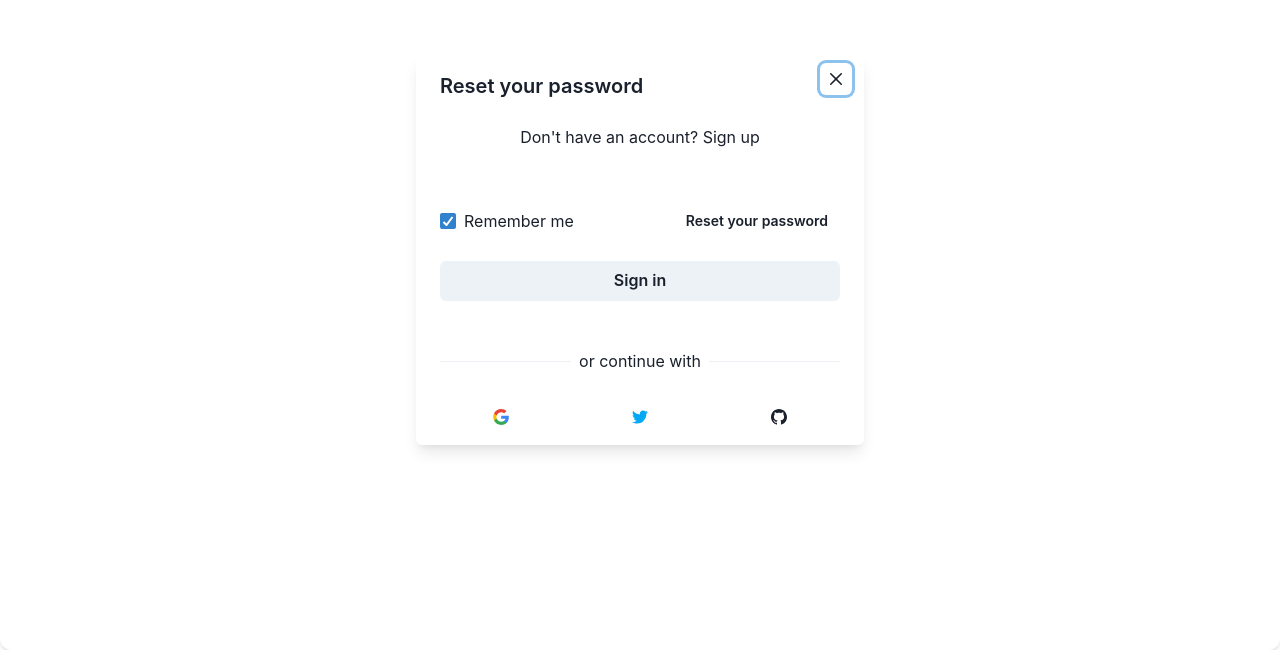
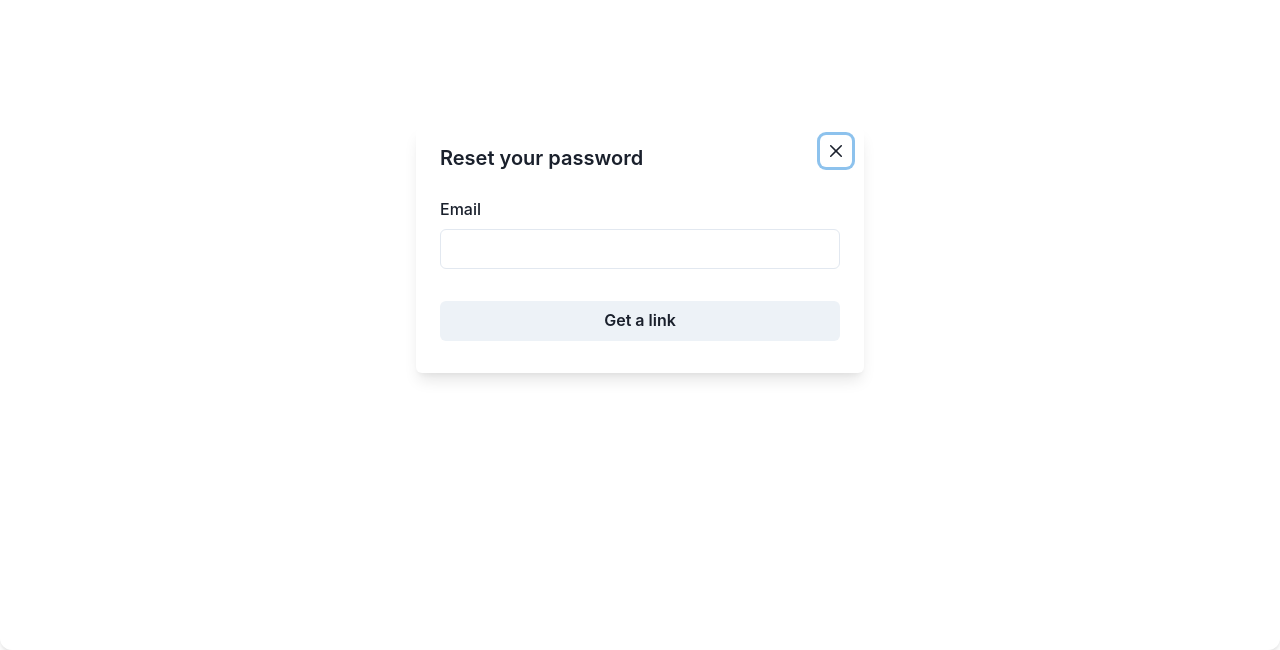
Before and after one commit to magaNasib/RedLife, a React (Create React App) app: page /forgotpassword in a window 1280 px wide. Shown: the part 150-800 px from the top of the page. Built offline with nearby package versions, Linux system fonts and the light colour scheme.

Commit message:
icons changed

```diff
--- a/src/pages/auth/ForgotPassword.tsx
+++ b/src/pages/auth/ForgotPassword.tsx
@@ -1,84 +1,114 @@
-import { Button } from "@chakra-ui/button"
-import { Checkbox } from "@chakra-ui/checkbox"
-import { FormControl, FormLabel, FormErrorMessage } from "@chakra-ui/form-control"
-import { Input } from "@chakra-ui/input"
-import { Stack, Heading, HStack, Divider, Link, Box } from "@chakra-ui/layout"
-import { Modal, ModalOverlay, ModalContent, ModalHeader, ModalCloseButton, ModalBody } from "@chakra-ui/modal"
-import { Text } from "@chakra-ui/layout"
-import { FormProvider, Controller, useForm } from "react-hook-form"
-import { OAuthButtonGroup } from "./components/OAuthButtonGroup"
-import { PasswordField } from "./components/PasswordField"
-import { useNavigate } from "react-router"
-import { useState } from "react"
+import React, { useState } from "react";
+import { useForm, FormProvider, SubmitHandler, Controller } from "react-hook-form";
+import {
+  Modal,
+  ModalOverlay,
+  ModalContent,
+  ModalHeader,
+  ModalCloseButton,
+  ModalBody,
+  Stack,
+  Text,
+  Link,
+  FormControl,
+  FormLabel,
+  Input,
+  FormErrorMessage,
+  Checkbox,
+  Button,
+  HStack,
+  Divider,
+  Box,
+} from "@chakra-ui/react";
+import { useNavigate } from "react-router-dom";
+import { OAuthButtonGroup } from "./components/OAuthButtonGroup";
 
-const ForgotPassword = () => {
-    const [error, setError] = useState('')
+interface IRegister {
+  email: string;
+}
 
-    const methods = useForm()
-    const navigate = useNavigate()
+const ForgotPassword: React.FC = () => {
+  const [error, setError] = useState("");
+
+  const methods = useForm<IRegister>({
+    defaultValues: {
+      email: "",
+    },
+  });
+
+  const navigate = useNavigate();
   const onClickClose = () => {
-       navigate('/')
-   }
-   const handleSubmit = methods.handleSubmit((data)=>{
+    navigate("/");
+  };
+
+  const handleSubmit = methods.handleSubmit((data) => {
     console.log(data);
 
   })
+
   return (
-        <FormProvider {...methods}>
-            <Modal isCentered closeOnOverlayClick={false} isOpen={true} onClose={onClickClose} >
+    <FormProvider {...useForm<IRegister>({ defaultValues: { email: "" } })}>
+      <Modal
+        isCentered
+        closeOnOverlayClick={false}
+        isOpen={true}
+        onClose={onClickClose}
+      >
         <ModalOverlay
-                    py={{ base: '0', sm: '8' }}
-                    px={{ base: '4', sm: '10' }}
-                    bg={{ base: 'transparent', sm: 'bg.surface' }}
-                    boxShadow={{ base: 'none', sm: 'md' }}
-                    borderRadius={{ base: 'none', sm: 'xl' }}
-                    backdropFilter='blur(10px) hue-rotate(90deg)'
+          py={{ base: "0", sm: "8" }}
+          px={{ base: "4", sm: "10" }}
+          bg={{ base: "transparent", sm: "bg.surface" }}
+          boxShadow={{ base: "none", sm: "md" }}
+          borderRadius={{ base: "none", sm: "xl" }}
+          backdropFilter="blur(10px) hue-rotate(90deg)"
         />
         <ModalContent>
-                    <ModalHeader>  Reset your password</ModalHeader>
+          <ModalHeader>Reset your password</ModalHeader>
           <ModalCloseButton />
-                    <ModalBody >
+          <ModalBody>
             <Stack spacing="8">
               <Stack spacing="6">
-                                <Stack spacing={{ base: '2', md: '3' }} textAlign="center">
-                                    <Text color="fg.muted">
-                                        Don't have an account? <Link href="/register">Sign up</Link>
-                                    </Text>
+                <Stack spacing={{ base: "2", md: "3" }} textAlign="center">
+
+                  <FormControl isInvalid={!!methods.formState.errors.email}>
+                    <Controller
+                      control={methods.control}
+                      name='email'
+                      rules={{
+                        required: 'This field is required'
+                      }}
+                      render={({ field }) => (
+                        <>
+                          <FormLabel htmlFor="email">Email</FormLabel>
+                          <Input {...field} id="email" type="email" value={field.value} />
+                        </>
+                      )}
+                    />
+
+                    <FormErrorMessage>
+                      {methods.formState.errors.email?.message}
+                    </FormErrorMessage>
+                  </FormControl>
                 </Stack>
               </Stack>
-                            <Box >
+              <Box>
                 <Stack spacing="6">
-                                    <Stack spacing="5">
-
-                                    </Stack>
-                                    <HStack justify="space-between">
-                                        <Checkbox defaultChecked>Remember me</Checkbox>
-                                        <Button variant="text" size="sm">
-                                            Reset your password
+                  <Stack spacing="6">
+                    <Button type="submit" onClick={handleSubmit}>
+                      Get a link
                     </Button>
-                                    </HStack>
-                                    <Stack spacing="6">
-                                        <Button type="submit" onClick={handleSubmit}>Sign in</Button>
-                                        <Text fontSize='14' color='red'>{error}</Text>
-                                        <HStack>
-                                            <Divider />
-                                            <Text textStyle="sm" whiteSpace="nowrap" color="fg.muted">
-                                                or continue with
+                    <Text fontSize="14" color="red">
+                      {error}
                     </Text>
-                                            <Divider />
-                                        </HStack>
-                                        <OAuthButtonGroup />
                   </Stack>
                 </Stack>
               </Box>
             </Stack>
           </ModalBody>
-                    {/* <ModalFooter>
-                    <Button onClick={onClickClose}>Close</Button>
-                </ModalFooter> */}
         </ModalContent>
       </Modal>
     </FormProvider>
-    )
-}
-export default ForgotPassword
+  );
+};
+
+export default ForgotPassword;
--- a/src/pages/auth/components/OAuthButtonGroup.tsx
+++ b/src/pages/auth/components/OAuthButtonGroup.tsx
@@ -1,10 +1,10 @@
 import { Button, ButtonGroup, VisuallyHidden } from '@chakra-ui/react'
-import { GitHubIcon, GoogleIcon, TwitterIcon } from './ProviderIcons'
+import { FbIcon, GoogleIcon, TwitterIcon } from './ProviderIcons'
 
 const providers = [
   { name: 'Google', icon: <GoogleIcon /> },
   { name: 'Twitter', icon: <TwitterIcon /> },
-  { name: 'GitHub', icon: <GitHubIcon /> },
+  { name: 'Facebook', icon: <FbIcon /> },
 ]
 
 export const OAuthButtonGroup = () => (
--- a/src/pages/auth/components/ProviderIcons.tsx
+++ b/src/pages/auth/components/ProviderIcons.tsx
@@ -24,13 +24,12 @@ export const GoogleIcon = createIcon({
   ),
 })
 
-export const GitHubIcon = createIcon({
-  displayName: 'GitHubIcon',
+export const FbIcon = createIcon({
+  displayName: 'FbIcon',
   path: (
-    <path
-      fill="currentColor"
-      d="M12 0c-6.626 0-12 5.373-12 12 0 5.302 3.438 9.8 8.207 11.387.599.111.793-.261.793-.577v-2.234c-3.338.726-4.033-1.416-4.033-1.416-.546-1.387-1.333-1.756-1.333-1.756-1.089-.745.083-.729.083-.729 1.205.084 1.839 1.237 1.839 1.237 1.07 1.834 2.807 1.304 3.492.997.107-.775.418-1.305.762-1.604-2.665-.305-5.467-1.334-5.467-5.931 0-1.311.469-2.381 1.236-3.221-.124-.303-.535-1.524.117-3.176 0 0 1.008-.322 3.301 1.23.957-.266 1.983-.399 3.003-.404 1.02.005 2.047.138 3.006.404 2.291-1.552 3.297-1.23 3.297-1.23.653 1.653.242 2.874.118 3.176.77.84 1.235 1.911 1.235 3.221 0 4.609-2.807 5.624-5.479 5.921.43.372.823 1.102.823 2.222v3.293c0 .319.192.694.801.576 4.765-1.589 8.199-6.086 8.199-11.386 0-6.627-5.373-12-12-12z"
-    />
+    <svg width="24px" height="24px" viewBox="0 0 24 24" role="img" xmlns="http://www.w3.org/2000/svg"><title>Facebook icon</title><path
+    fill='#4267B2'
+    d="M23.9981 11.9991C23.9981 5.37216 18.626 0 11.9991 0C5.37216 0 0 5.37216 0 11.9991C0 17.9882 4.38789 22.9522 10.1242 23.8524V15.4676H7.07758V11.9991H10.1242V9.35553C10.1242 6.34826 11.9156 4.68714 14.6564 4.68714C15.9692 4.68714 17.3424 4.92149 17.3424 4.92149V7.87439H15.8294C14.3388 7.87439 13.8739 8.79933 13.8739 9.74824V11.9991H17.2018L16.6698 15.4676H13.8739V23.8524C19.6103 22.9522 23.9981 17.9882 23.9981 11.9991Z"/></svg>
   ),
 })
 
```
Lines whose indentation alone changed are shown as unchanged.
